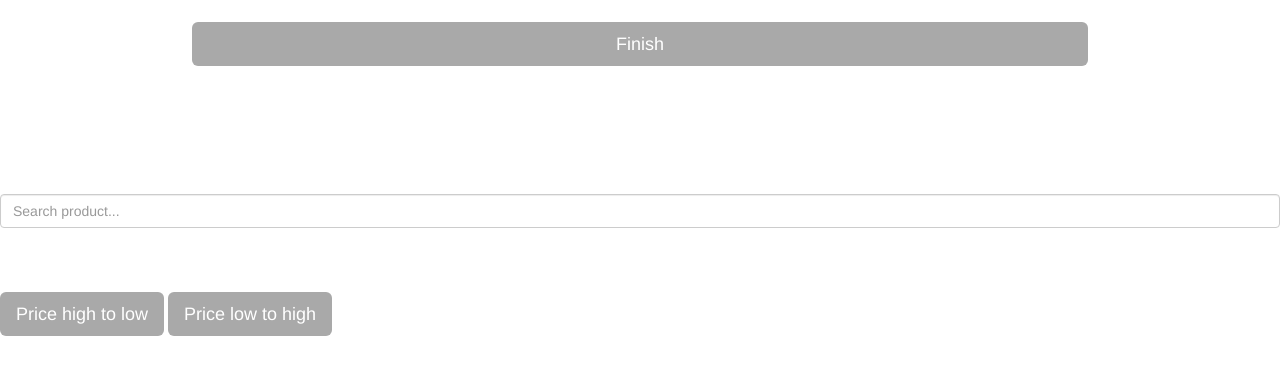
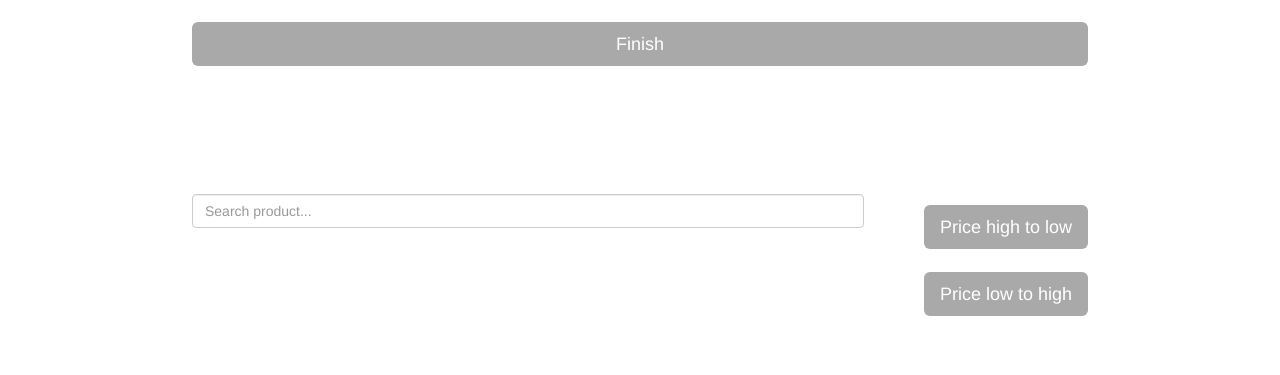
Before and after one commit to GraduatesTraining/Angular_Store, a plain HTML site: page index.html in a window 1280 px wide. Shown: the part 163-538 px from the top of the page. Drawn offline with nearby package versions, Linux system fonts and the light colour scheme.

Commit message:
Filters style

```diff
--- a/css/style.css
+++ b/css/style.css
@@ -1,5 +1,14 @@
+/* Filters */
+.filters{
+  width: 70%;
+  margin: auto
+}
+.filter{
+  padding: 0;
+}
+
+/* Product list */
 .main{
-    position: relative;
     width: 70%;
     margin: auto;
     margin-bottom: 10%
--- a/store-filters.html
+++ b/store-filters.html
@@ -1,4 +1,10 @@
 
-<input type="text" placeholder="Search product..." ng-model="searchName" class="form-control"/>
-<button ng-click="store.setPriceFilter('-price');store.showChange()" ng-hide="store.show()" class="btn-primary btn-lg">Price high to low</button>
-<button ng-click="store.setPriceFilter('+price');store.showChange()" ng-show="store.show()" class="btn-primary btn-lg">Price low to high</button>
+<div class="row filters">
+  <div class="col-sm-9 filter">
+    <input type="text" placeholder="Search product..." ng-model="searchName" class="form-control child"/>
+  </div>
+  <div class="col-sm-3 text-right filter">
+    <button ng-click="store.setPriceFilter('-price');store.showChange()" ng-hide="store.show()" class="btn-primary btn-lg">Price high to low</button>
+    <button ng-click="store.setPriceFilter('+price');store.showChange()" ng-show="store.show()" class="btn-primary btn-lg">Price low to high</button>
+  </div>
+</div>
```
Also changed, not shown: 1 other file.
